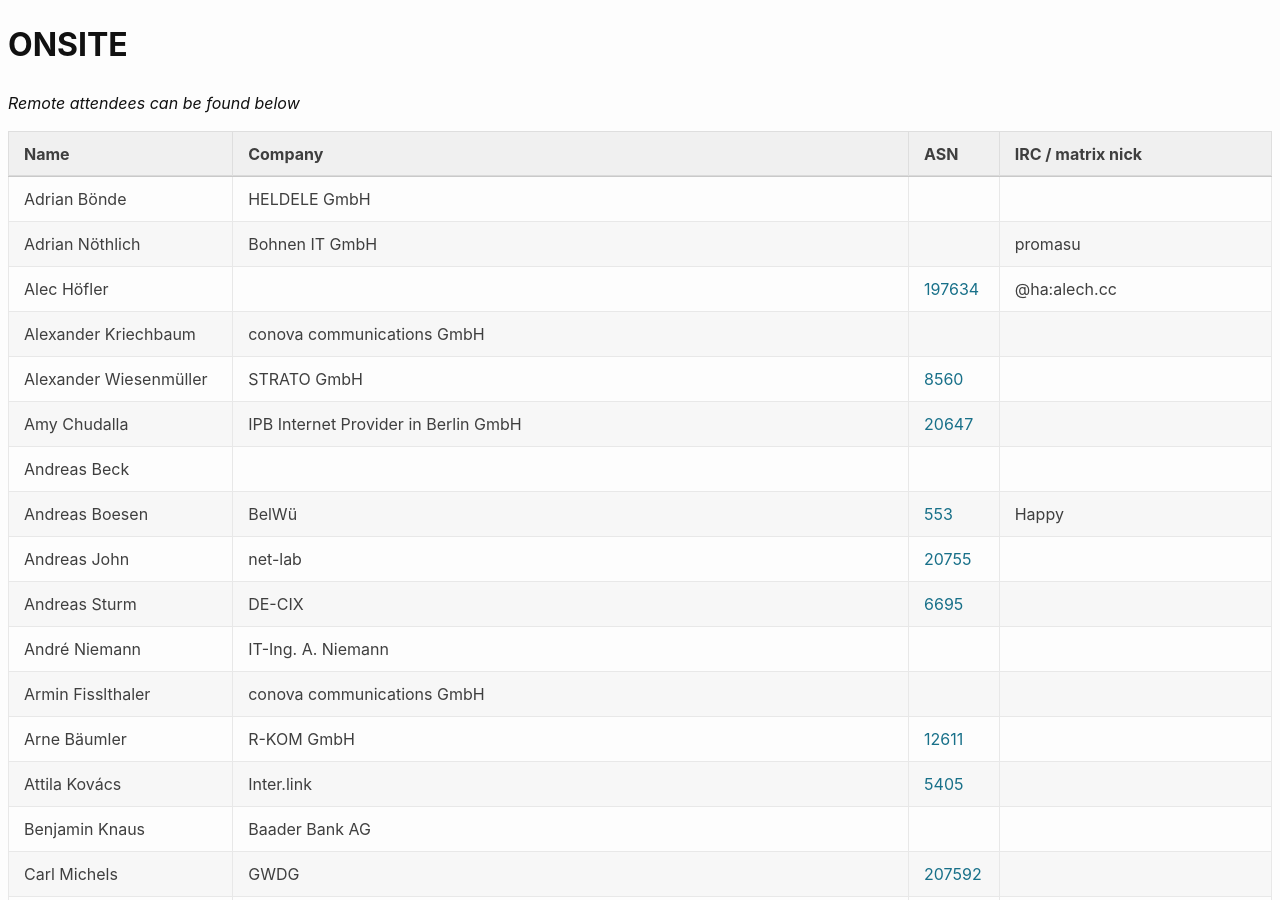
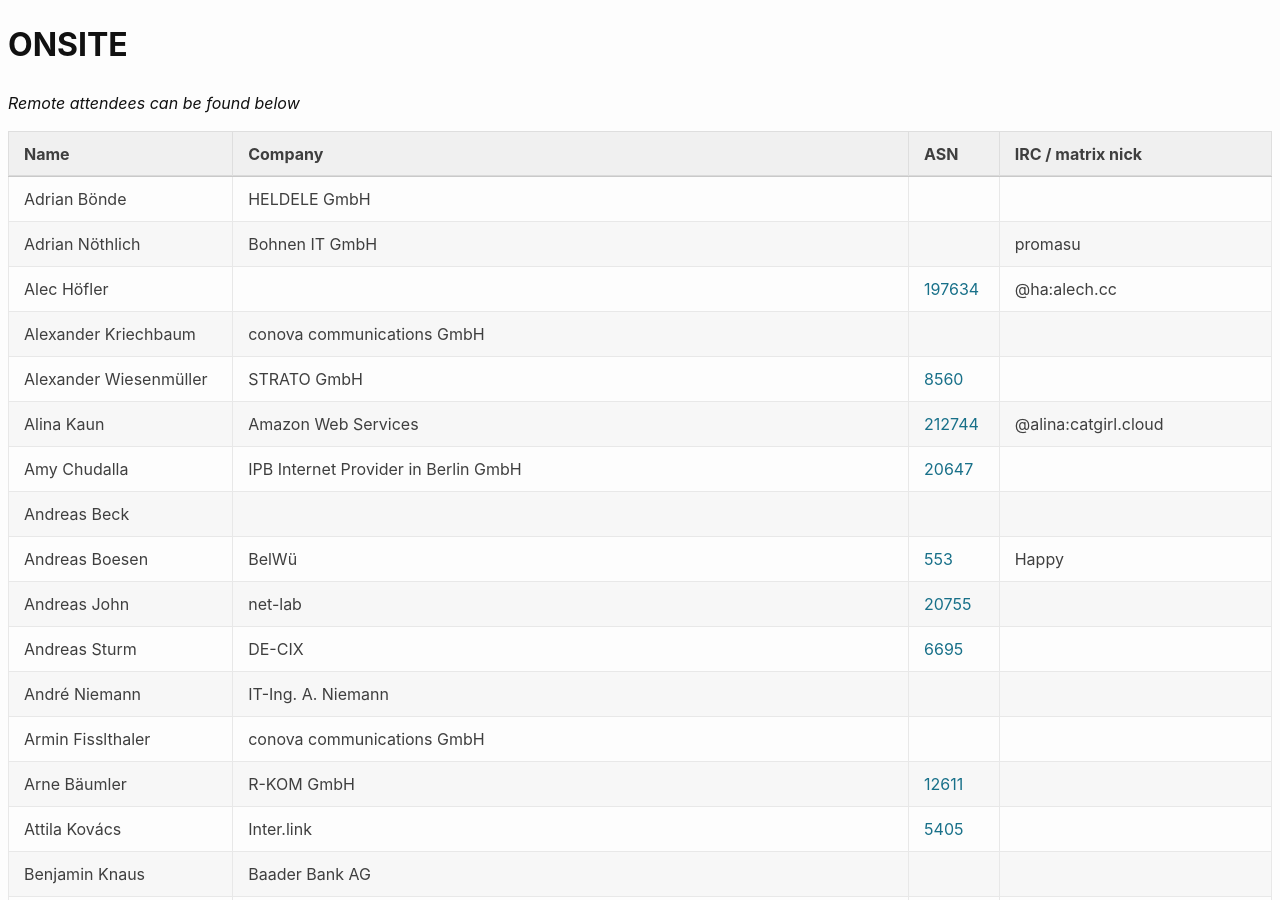
Before and after one commit to denog/pretix-attendeelist, a Jekyll site: the page built from denog17/index.markdown, in a window 1280 px wide and 900 px high. Built offline with Jekyll 4.4.1, drawn with Linux system fonts in a browser that asks for light colours; some of the changed text lies outside the part shown.

Commit message:
Latest data: Mon Jun 30 11:48:16 UTC 2025

```diff
--- a/_data/attendees_denog17_onsite.json
+++ b/_data/attendees_denog17_onsite.json
@@ -28,6 +28,12 @@
     "company": "STRATO GmbH",
     "irc": null,
     "asn": "8560"
+  },
+  {
+    "name": "Alina Kaun",
+    "company": "Amazon Web Services",
+    "irc": "@alina:catgirl.cloud",
+    "asn": "212744"
   },
   {
     "name": "Amy Chudalla",
@@ -822,6 +828,12 @@
     "asn": null
   },
   {
+    "name": "Sabrina Lorbschat",
+    "company": "Zayo Europe",
+    "irc": null,
+    "asn": null
+  },
+  {
     "name": "Sebastian Becker",
     "company": "Deutsche Telekom AG / DENOG e.V.",
     "irc": "_sb_",
```
